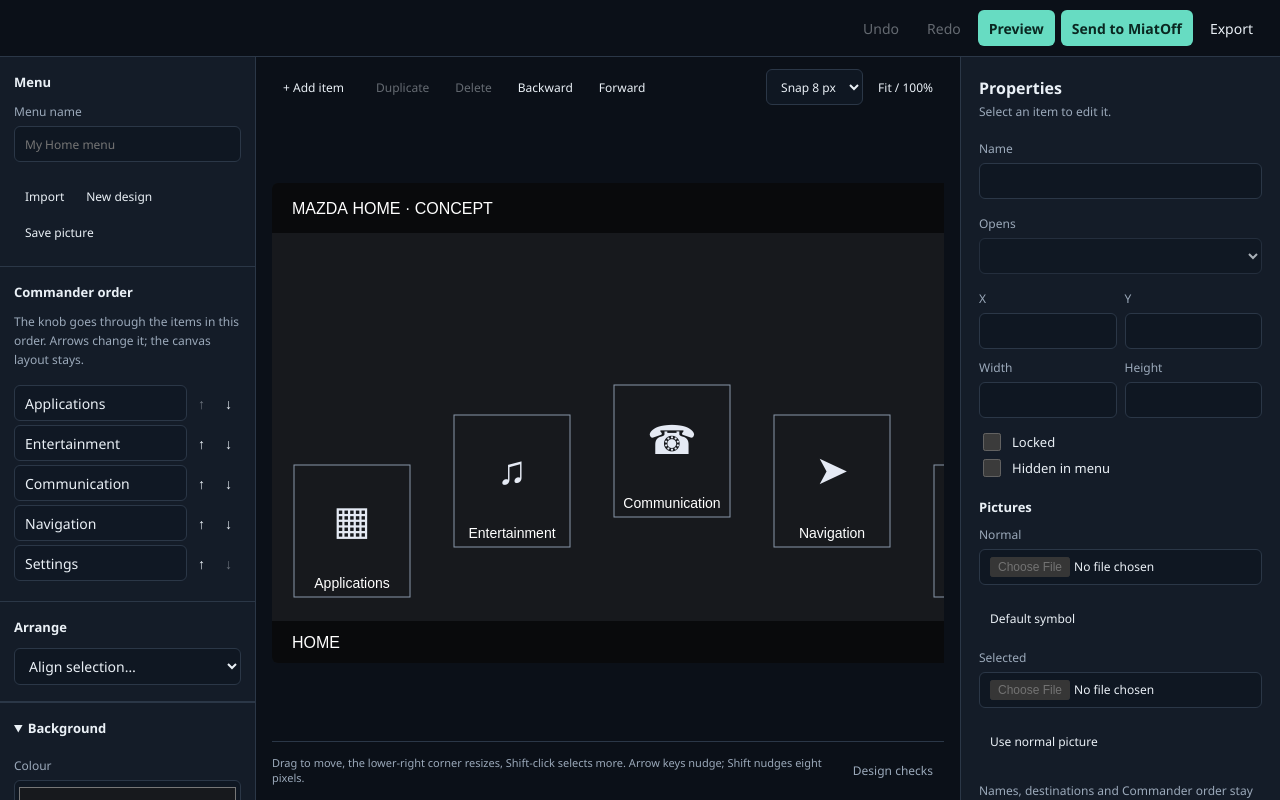
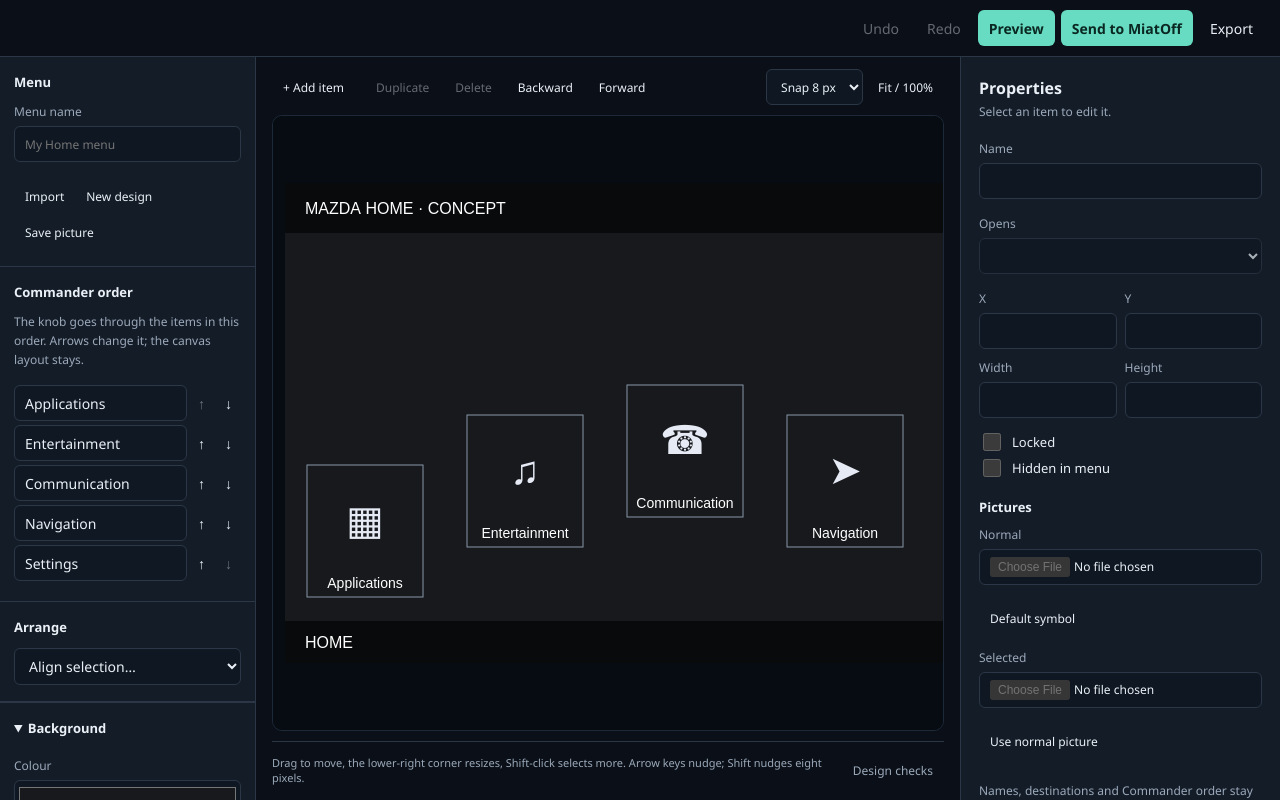
Before and after one commit to CeyssensHelder/MiatOff, a plain HTML site: page meters/designer/home/index.html in a window 1280 px wide. Both pictures are taken after a click on the button "Fit / 100%". Drawn offline with Linux system fonts and the light colour scheme; no server answers.

Commit message:
Home designer: the canvas in the Meters screen frame
The Home canvas now sits in the same .screen frame as the Meters canvas
(background, 1 px border, 10 px radius, 12 px padding), and Fit / 100%
toggles .actual as in Meters. Frame, canvas toolbar and the strip below are
at the same place in both modes.

Co-Authored-By: Claude Opus 5.5 <noreply@anthropic.com>

```diff
--- a/meters/designer/home/app.mjs
+++ b/meters/designer/home/app.mjs
@@ -515,10 +515,10 @@ $("snap").onchange = () =>
     sections: { ...preferences.value.sections, homeSnap: $("snap").value },
   });
 let fullSize = preferences.value.sections.homeFull === true;
-canvas.style.width = fullSize ? "800px" : "";
+$("canvas-wrap").classList.toggle("actual", fullSize);
 $("zoom").onclick = () => {
   fullSize = !fullSize;
-  canvas.style.width = fullSize ? "800px" : "";
+  $("canvas-wrap").classList.toggle("actual", fullSize);
   preferences.set({
     sections: { ...preferences.value.sections, homeFull: fullSize },
   });
--- a/meters/designer/home/home.css
+++ b/meters/designer/home/home.css
@@ -114,23 +114,26 @@ details.panel-section > summary {
   flex-direction: column;
   gap: 8px;
 }
-/* Fit: the whole 800 x 480 screen in the space there is, in width and in height, centred (as Meters).
-   100%: actual pixels, scrolled when larger (the inline width set by the Fit / 100% button). */
+/* The canvas sits in the Meters screen frame (.screen in studio-v3.css). Fit: the whole 800 x 480 screen in the
+   space there is, in width and in height, centred; 100% (.actual, as in Meters): actual pixels, scrolled when
+   larger, without cutting off an edge. */
 #canvas-wrap {
   flex: 1;
-  min-height: 0;
-  overflow: auto;
   container-type: size;
   display: grid;
   place-items: safe center;
 }
-canvas {
-  display: block;
+#canvas-wrap canvas {
   width: min(100cqw, 100cqh * 5 / 3);
+  max-width: none;
+  height: auto;
   aspect-ratio: 5/3;
-  touch-action: none;
   background: #17191d;
-  border-radius: 6px;
+}
+#canvas-wrap.actual canvas {
+  width: 800px;
+  min-width: 800px;
+  height: 480px;
 }
 #navigation {
   display: flex;
--- a/meters/designer/home/index.html
+++ b/meters/designer/home/index.html
@@ -134,7 +134,7 @@
           </div>
         </div>
         <div class="home-stage">
-          <div id="canvas-wrap">
+          <div id="canvas-wrap" class="screen">
             <canvas
               id="canvas"
               width="800"
```
